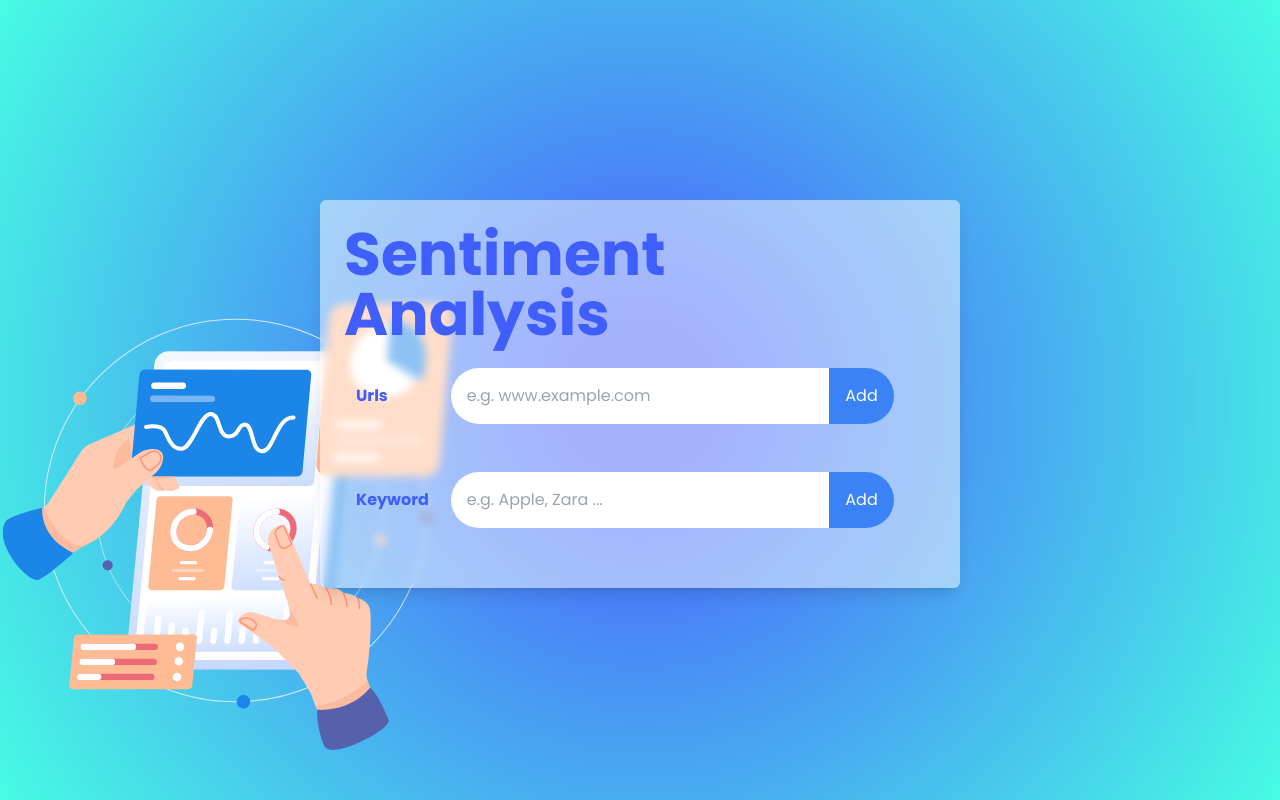
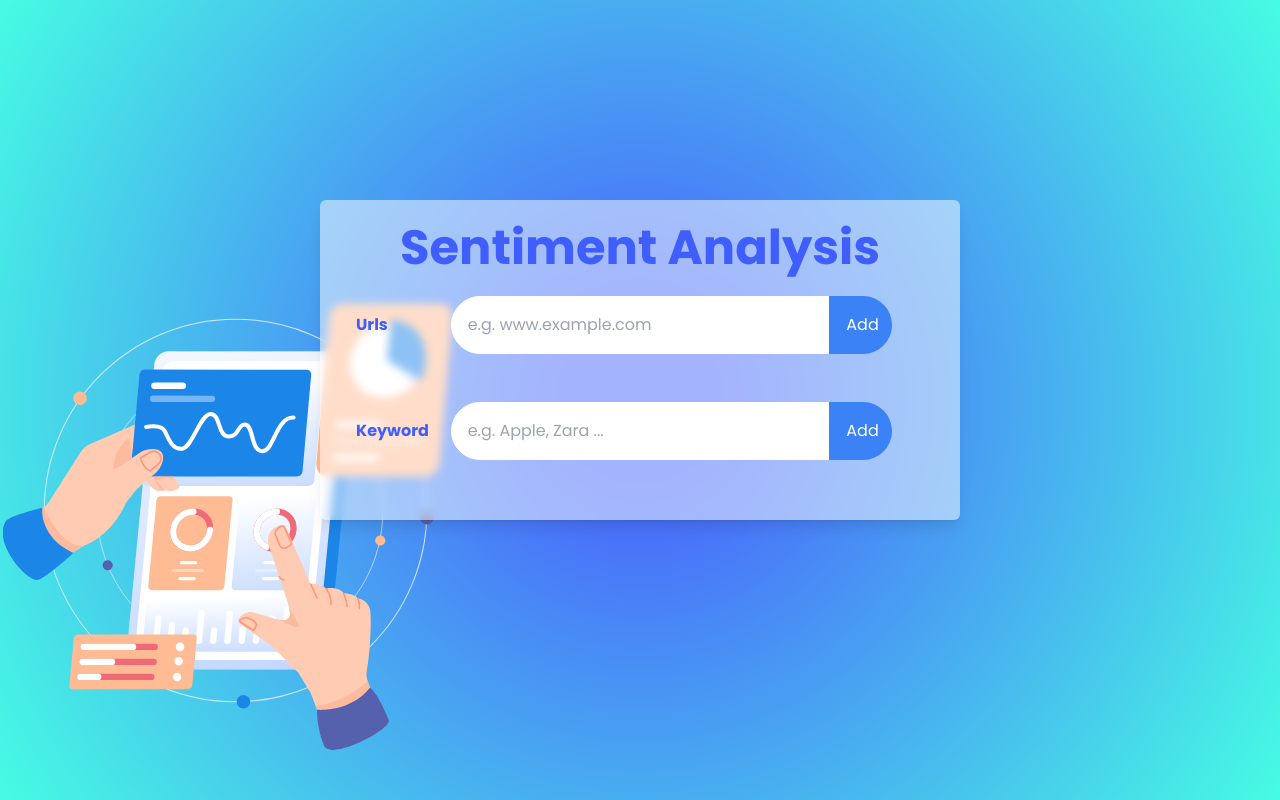
Before and after one commit to mpuntoicardo/Sentiment-analyzer, a SvelteKit app in the folder front-url-analyzer/: page / in a window 1280 px wide. Built offline with nearby package versions, Linux system fonts and the light colour scheme.

Commit message:
Disable and edit keyword input plus handle enter inputs

```diff
--- a/front-url-analyzer/src/routes/+page.svelte
+++ b/front-url-analyzer/src/routes/+page.svelte
@@ -20,10 +20,28 @@
             showErrorUrl = false
         }
     }
+    function handleKeyUpUrl(){
+        if (event.code == 'Enter') {
+			event.preventDefault()
+            handleClickUrlInput()
+			return false
+		}
+    }
 
     let keyWord = ''
+    let disableKeyWord = false
     function handleClickKeyWord(){
-
+        keyWord = keyWord.trim()
+        if(keyWord!=''){
+            disableKeyWord = !disableKeyWord
+        }
+    }
+    function handleKeyUpKeyWord(){
+        if (event.code == 'Enter' || event.code == 'Space') {
+			event.preventDefault()
+            handleClickKeyWord()
+			return false
+		}
     }
 
     function handleDeleteUrl({target: t}){
@@ -39,11 +57,11 @@
 <div class="min-h-screen flex flex-col justify-start items-center background pt-[50vh] static">
     <div class="backdrop-blur-sm p-6 bg-white/50 rounded-md z-10 w-2/4 mt-[-25vh] mb-24 shadow-lg flex flex-col ">
         <div class="flex justify-center mb-3">
-            <h1 class="text-6xl text-cyan-800"><strong>Sentiment Analysis</strong></h1>
+            <h1 class="text-5xl text-cyan-800"><strong>Sentiment Analysis</strong></h1>
         </div>
         <div class="flex flex-col">
-            <Input label="Urls" placeholder="e.g. www.example.com" bind:inputValue={url} handleClick={handleClickUrlInput} showErrorUrl={showErrorUrl}/>
-            <Input label="Keyword" placeholder="e.g. Apple, Zara ..." bind:inputValue={keyWord} handleClick={handleClickKeyWord}/>
+            <Input label="Urls" placeholder="e.g. www.example.com" bind:inputValue={url} handleClick={handleClickUrlInput} showErrorUrl={showErrorUrl} handleKeyUp={handleKeyUpUrl}/>
+            <Input label="Keyword" placeholder="e.g. Apple, Zara ..." bind:inputValue={keyWord} handleClick={handleClickKeyWord} disabled={disableKeyWord} buttonValue={disableKeyWord? "Edit":"Add"} handleKeyUp={handleKeyUpKeyWord}/>
         </div>
         {#if urls.length}
         <div class="max-h-48 overflow-auto px-8 shadow-inner">
--- a/front-url-analyzer/src/routes/Input.svelte
+++ b/front-url-analyzer/src/routes/Input.svelte
@@ -2,8 +2,11 @@
     export let placeholder
     export let inputValue = ''
     export let handleClick
+    export let handleKeyUp
     export let label
     export let showErrorUrl
+    export let disabled = false
+    export let buttonValue = "Add"
 </script>
 
 <div class="w-full">
@@ -17,12 +20,12 @@
 
         <!-- Input Field + Error Message -->
         <div class="col-span-8">
-            <input bind:value={inputValue} placeholder={placeholder} class="p-4 rounded-l-full bg-white w-full focus:outline-none focus:ring focus:ring-cyan-500/50">
+            <input disabled={disabled} bind:value={inputValue} on:keyup|preventDefault={handleKeyUp} placeholder={placeholder} class="p-4 rounded-l-full bg-white w-full focus:outline-none focus:ring focus:ring-cyan-500/50 border-white border disabled:bg-slate-200 disabled:text-slate-500 disabled:border-slate-200">
         </div>
 
         <!-- Button -->
         <div class="col-span-2">
-            <button on:click={handleClick} class="rounded-r-full text-white rounded-l-lg p-4 text-md bg-blue-500">Add</button>
+            <button on:click={handleClick} class="w-8/12 rounded-r-full text-white rounded-l-lg p-4 text-md bg-blue-500 hover:bg-blue-800 hover:border border border-blue-500 transition hover:border-blue-800">{buttonValue}</button>
         </div>
         <div class="col-start-3 col-span-8 h-6">
             {#if showErrorUrl}
```
